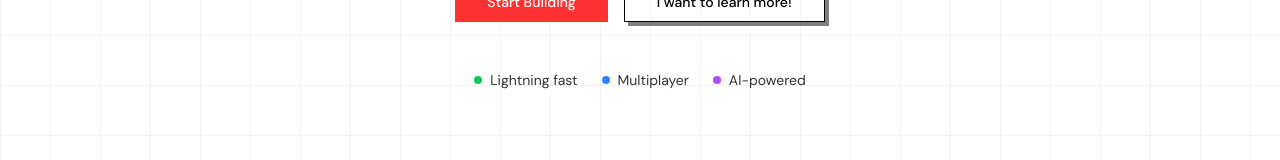
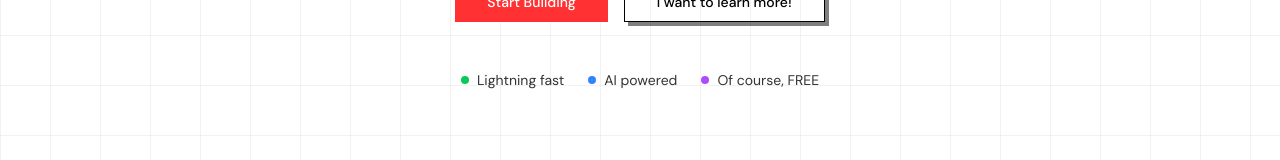
Before and after one commit to bastilavarias/kislap, a Next.js app in the folder sparkle/: page / in a window 1280 px wide. Shown: the part 465-625 px from the top of the page. Built offline with nearby package versions, Linux system fonts and the light colour scheme.

Commit message:
wip(frontend): initial neo brutalism theme.

```diff
--- a/sparkle/components/hero.tsx
+++ b/sparkle/components/hero.tsx
@@ -66,8 +66,8 @@ export function Hero() {
         >
           {[
             { color: "bg-green-500", text: "Lightning fast" },
-            { color: "bg-blue-500", text: "Multiplayer" },
-            { color: "bg-purple-500", text: "AI-powered" },
+            { color: "bg-blue-500", text: "AI powered" },
+            { color: "bg-purple-500", text: "Of course, FREE" },
           ].map((item, index) => (
             <motion.div
               key={item.text}
```
